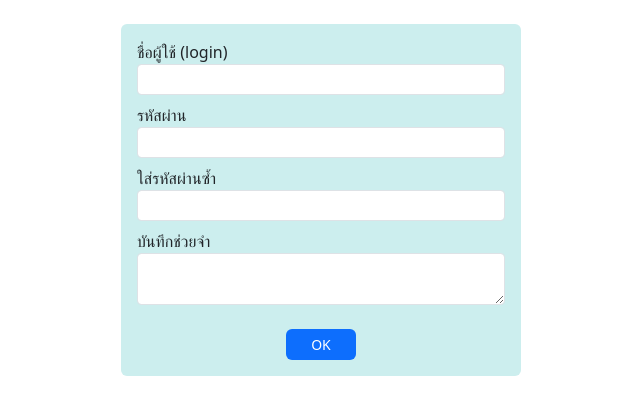
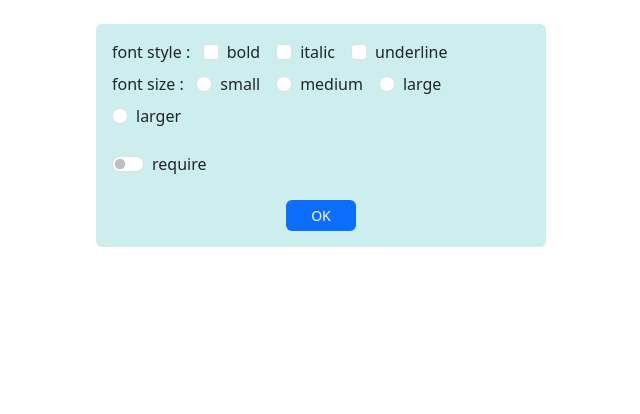
Before and after one commit to Nwpatt/github-desktop-project, a React (Create React App) app: page / in a window 1280 px wide. Shown: the top 414 px of the page, without its empty margins (319-959 px from the left). Built offline with nearby package versions, Linux system fonts and the light colour scheme.

Commit message:
new check form

```diff
--- a/src/App.js
+++ b/src/App.js
@@ -1,5 +1,6 @@
 import React from "react";
-import FormText from "./form-text";
+import FormCheck from "./form-check";
+// import FormText from "./form-text";
 // import Router2 from "./router2";
 // import Router3 from "./router3";
 // import Banner from "./banner";
@@ -41,7 +42,8 @@
         <Content2/>
       </userContext.Provider> */}
       {/* <Router3/> */}
-      <FormText/>
+      {/* <FormText/> */}
+      <FormCheck/>
     </>
   )
 }
--- /dev/null
+++ b/src/form-check.js
@@ -0,0 +1,78 @@
+import React from "react";
+
+export default function FormCheck() {
+    const switchReq = React.useRef()
+    const styles = ['bold','italic','underline']
+    const size = ['small','medium','large','larger']
+    let checkedStyles = []
+    let checkedSize = ''
+
+    const onChangeCheck =(event)=>{
+        let checked = event.target.checked
+        let value = event.target.value
+        let idx = checkedStyles.indexOf(value)
+
+        if (checked && idx === -1) {
+            checkedStyles.push(value)
+        } else {
+            checkedStyles.slice(idx,1)
+        }
+    }
+
+    const onChangeRadio =(event)=> {
+        checkedSize = event.target.value
+    }
+
+    const onClickButton =()=>{
+        if (switchReq.current.checked) {
+            if (checkedStyles.length === 0) {
+                alert('Please select style')
+                return
+            } else if(checkedSize === '') {
+                alert('Please select size')
+                return
+            }
+        }
+        let msg = 'selected style(s) : ' + checkedStyles.join(', ')
+        msg += '\nselected size : ' + checkedSize
+        alert(msg)
+    }
+
+    return (
+        <div className="mt-4 mx-auto p-3 rounded" style={{width:'450px',background:'#cee'}}>
+            <form>
+                <span>font style : </span>&nbsp;&nbsp;
+                {
+                    styles.map((st,i) => {
+                        return (
+                            <div className="form-check form-check-inline mb-2">
+                                <input type="checkbox" id={'check'+i} value={st} className="form-check-input" onChange={onChangeCheck}/>
+                                <label htmlFor={'check'+i} className="form-check-label">{st}</label>
+                            </div>
+                        )
+                    })
+                }
+                <br/>
+                <span>font size : </span>&nbsp;&nbsp;
+                {
+                    size.map((sz,i) => {
+                        return (
+                            <div className="form-check form-check-inline mb-2">
+                                <input type="radio" id={'radio'+i} name="fontSize" value={sz} className="form-check-input" onChange={onChangeRadio}/>
+                                <label htmlFor={'radio'+i} className="form-check-label">{sz}</label>
+                            </div>
+                        )
+                    })
+                }
+                <div className="form-check form-switch mt-3">
+                    <input type="checkbox" id="sw" value="require" className="form-check-input" ref={switchReq}/>
+                    <label htmlFor="sw" className="form-check-label">require</label>
+                </div>
+
+                <div className="text-center mt-4">
+                    <button type="button" className="btn btn-sm px-4 rounded bg-primary text-white" onClick={onClickButton}>OK</button>
+                </div>
+            </form>
+        </div>
+    )
+}
```
